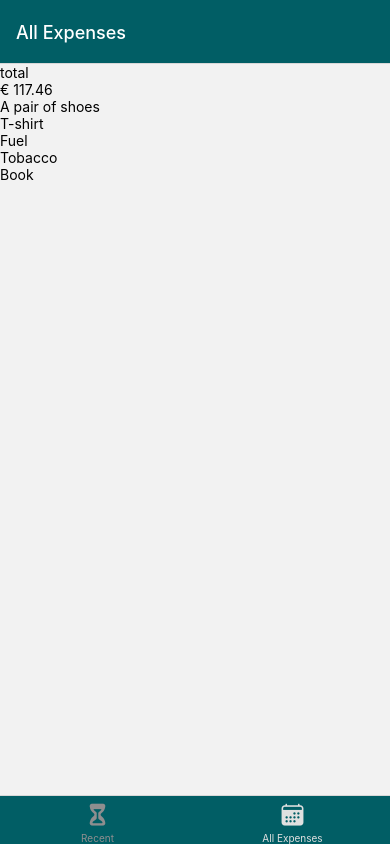
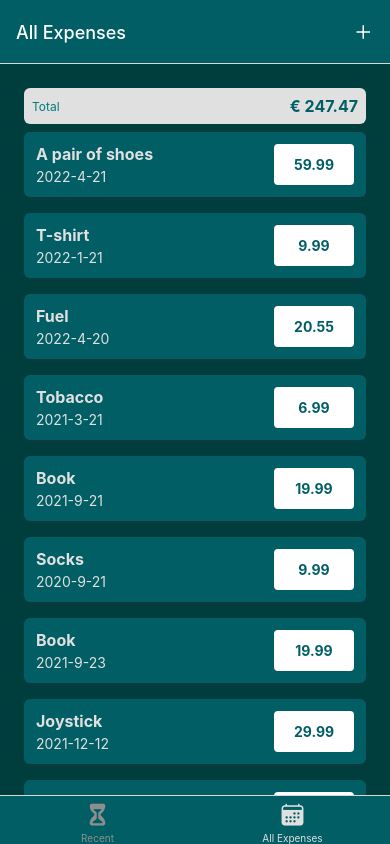
Before and after one commit to SaraFragnito/native4, a React Native app: screen /AllExpenses in a window 390 px wide. Built offline with nearby package versions, Linux system fonts and the light colour scheme.

Commit message:
some style

```diff
--- a/App.js
+++ b/App.js
@@ -11,6 +11,7 @@
 import { createNativeStackNavigator } from "@react-navigation/native-stack"
 import { createBottomTabNavigator } from "@react-navigation/bottom-tabs"
 import { GlobalStyles } from './constants/styles';
+import IconButton from './components/UI/IconButton';
 
 //______________________________________________
 
@@ -25,7 +26,7 @@
         headerTintColor: "white",
         tabBarStyle: { backgroundColor: GlobalStyles.colors.primary500 },
         tabBarActiveTintColor: GlobalStyles.colors.accent500,
-
+        headerRight: ({tintColor}) => <IconButton icon="add" size={24} color={tintColor} onPress={() => {}} />
       }}
     >
       <BottomTabs.Screen
--- /dev/null
+++ b/components/ExpenseItem.js
@@ -0,0 +1,67 @@
+import { Pressable, View, Text, StyleSheet } from "react-native"
+import { GlobalStyles } from "../constants/styles"
+import { getFormattedDate } from "../util/date"
+
+function ExpensesItem(props){
+  const expensePressHandler = () => {}
+
+  return (
+    <Pressable
+      onPress={expensePressHandler}
+      style={({pressed}) => pressed && styles.pressed}
+    >
+      <View style={styles.expenseItem}>
+        <View >
+          <Text style={[styles.textBase, styles.description]}>{props.description}</Text>
+          <Text style={styles.textBase}>{getFormattedDate(props.date)}</Text>
+        </View>
+        <View style={styles.amountContainer}>
+          <Text style={styles.amount}>{props.amount.toFixed(2)}</Text>
+        </View>
+      </View>
+
+    </Pressable>
+  )
+}
+
+export default ExpensesItem
+
+const styles = StyleSheet.create({
+  pressed: {
+    opacity: 0.75
+  },
+  expenseItem: {
+    padding: 12,
+    marginVertical: 8,
+    backgroundColor: GlobalStyles.colors.primary500,
+    flexDirection: "row",
+    justifyContent: "space-between",
+    borderRadius: 6,
+    elevation: 3,
+    shadowColor: GlobalStyles.colors.gray500,
+    shadowRadius: 4,
+    shadowOffset: { width: 1, height: 1 },
+    shadowOpacity: 0.4
+  },
+  textBase: {
+    color: GlobalStyles.colors.primary50,
+  },
+  description: {
+    fontSize: 16,
+    marginBottom: 4,
+    fontWeight: "bold"
+  },
+  amountContainer: {
+    paddingHorizontal: 12,
+    paddingVertical: 4,
+    backgroundColor: "white",
+    justifyContent: "center",
+    alignItems: "center",
+    borderRadius: 4,
+    minWidth: 80
+  },
+  amount: {
+    color: GlobalStyles.colors.primary500,
+    fontWeight: "bold"
+  }
+})
--- /dev/null
+++ b/components/UI/IconButton.js
@@ -0,0 +1,26 @@
+import { View, Pressable, StyleSheet } from "react-native"
+import { Ionicons } from "@expo/vector-icons"
+
+function IconButton(props){
+  return (
+  <Pressable style={({pressed}) => pressed && styles.pressed} onPress={props.onPress}>
+    <View style={styles.buttonContainer}>
+      <Ionicons name={props.icon} size={props.size} color={props.color} />
+    </View>
+  </Pressable>
+  )
+}
+
+export default IconButton
+
+const styles = StyleSheet.create({
+  buttonContainer: {
+    borderRadius: 24,
+    padding: 6,
+    marginHorizontal: 8,
+    marginVertical: 2
+  },
+  pressed: {
+    opacity: 0.75
+  }
+})
--- a/components/expenses/ExpensesList.js
+++ b/components/expenses/ExpensesList.js
@@ -1,6 +1,7 @@
 import { FlatList, Text } from "react-native"
+import ExpensesItem from "../ExpenseItem"
 
-const renderExpenseItem = (itemData) => <Text>{itemData.item.description}</Text>
+const renderExpenseItem = (itemData) => <ExpensesItem {...itemData.item} />
 
 function ExpensesList(props){
   return (
--- a/components/expenses/ExpensesOutput.js
+++ b/components/expenses/ExpensesOutput.js
@@ -1,8 +1,9 @@
-import { View } from "react-native"
+import { View, StyleSheet } from "react-native"
+import { GlobalStyles } from "../../constants/styles"
 import ExpensesList from "./ExpensesList"
 import ExpensesSummary from "./ExpensesSummary"
 
-const DUMMY_EXPENSES = [
+const  DUMMY_EXPENSES = [
   {
     id: "e1",
     description: "A pair of shoes",
@@ -18,7 +19,7 @@
   {
     id: "e3",
     description: "Fuel",
-    amount: 20.50,
+    amount: 20.55,
     date: new Date("2022-04-20")
   },
   {
@@ -33,11 +34,35 @@
     amount: 19.99,
     date: new Date("2021-09-21")
   },
+  {
+    id: "e6",
+    description: "Socks",
+    amount: 9.99,
+    date: new Date("2020-09-21")
+  },
+  {
+    id: "e7",
+    description: "Book",
+    amount: 19.99,
+    date: new Date("2021-09-23")
+  },
+  {
+    id: "e8",
+    description: "Joystick",
+    amount: 29.99,
+    date: new Date("2021-12-12")
+  },
+  {
+    id: "e9",
+    description: "Chair",
+    amount: 69.99,
+    date: new Date("2021-06-10")
+  },
 ]
 
 function ExpensesOutput(props){
   return (
-    <View>
+    <View style={styles.container}>
       <ExpensesSummary expenses={DUMMY_EXPENSES} periodName={props.expensesPeriod} />
       <ExpensesList expenses={DUMMY_EXPENSES} />
     </View>
@@ -45,3 +70,13 @@
 }
 
 export default ExpensesOutput
+
+const styles = StyleSheet.create({
+  container: {
+    paddingHorizontal: 24,
+    paddingTop: 24,
+    paddingBottom: 0,
+    backgroundColor: GlobalStyles.colors.primary700,
+    flex: 1,
+  }
+})
--- a/components/expenses/ExpensesSummary.js
+++ b/components/expenses/ExpensesSummary.js
@@ -1,4 +1,5 @@
-import { View, Text } from "react-native"
+import { View, Text, StyleSheet } from "react-native"
+import { GlobalStyles } from "../../constants/styles"
 
 function ExpensesSummary(props){
   const expensesSum = props.expenses.reduce((sum, expense) => {
@@ -6,11 +7,31 @@
   }, 0)
 
   return (
-    <View>
-      <Text>{props.periodName}</Text>
-      <Text>€ {expensesSum.toFixed(2)}</Text>
+    <View style={styles.container}>
+      <Text style={styles.period}>{props.periodName}</Text>
+      <Text style={styles.sum}>€ {expensesSum.toFixed(2)}</Text>
     </View>
   )
 }
 
 export default ExpensesSummary
+
+const styles = StyleSheet.create({
+  container: {
+    padding: 8,
+    backgroundColor: GlobalStyles.colors.primary50,
+    borderRadius: 6,
+    flexDirection: "row",
+    justifyContent: "space-between",
+    alignItems: "center"
+  },
+  period: {
+    fontSize: 12,
+    color: GlobalStyles.colors.primary400
+  },
+  sum: {
+    fontSize: 16,
+    fontWeight: "bold",
+    color: GlobalStyles.colors.primary500
+  }
+})
--- a/constants/styles.js
+++ b/constants/styles.js
@@ -3,7 +3,7 @@
     primary50: '#E0E0E0',
     primary100: '#00BABA',
     primary200: '#00BABA',
-    primary400: '##007C7C',
+    primary400: '#007C7C',
     primary500: '#015E65',
     primary700: '#003E3E',
     primary800: '#004958',
--- a/screens/AllExpenses.js
+++ b/screens/AllExpenses.js
@@ -2,7 +2,7 @@
 import ExpensesOutput from "../components/expenses/ExpensesOutput";
 
 function AllExpenses() {
-  return <ExpensesOutput expensesPeriod="total" />
+  return <ExpensesOutput expensesPeriod="Total" />
 }
 
 export default AllExpenses;
--- a/screens/RecentExpenses.js
+++ b/screens/RecentExpenses.js
@@ -2,7 +2,7 @@
 import ExpensesOutput from "../components/expenses/ExpensesOutput";
 
 function RecentExpenses() {
-  return <ExpensesOutput expensesPeriod="last 7 days"/>
+  return <ExpensesOutput expensesPeriod="Last 7 days"/>
 }
 
 export default RecentExpenses;
--- /dev/null
+++ b/util/date.js
@@ -0,0 +1,5 @@
+export function getFormattedDate(date){
+  return `${date.getFullYear()}-${date.getMonth()+1}-${date.getDate()}`;
+}
+
+// getMonth parte da 0, quindi gennaio sarebbe 0 e non 1, per questo motivo ho scritto getMonth()+1
```
